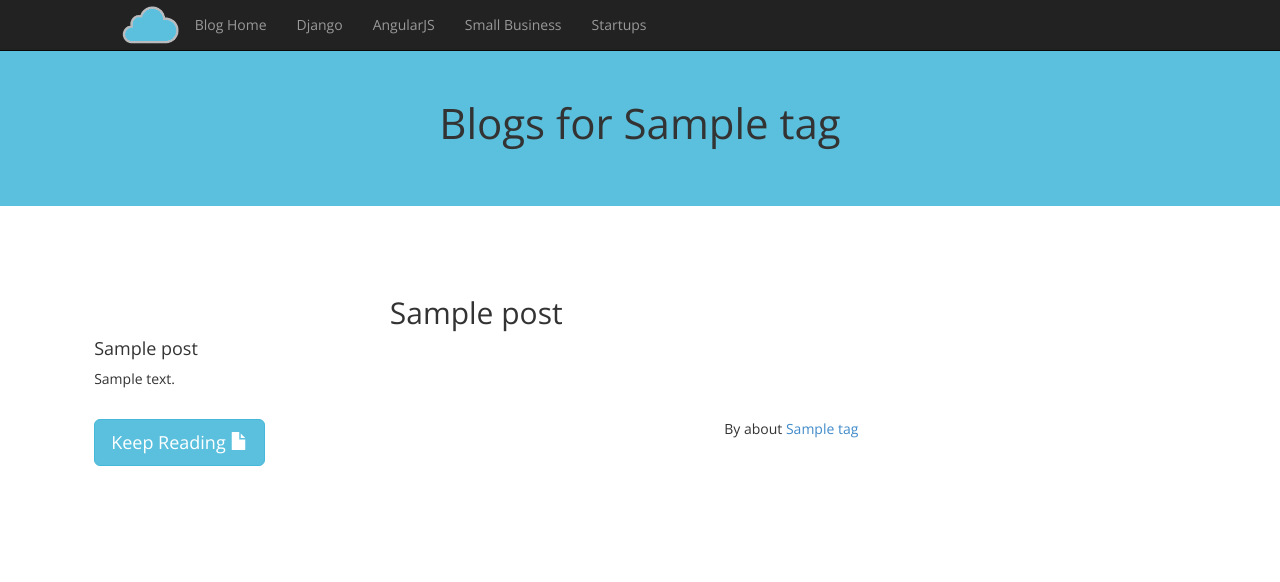
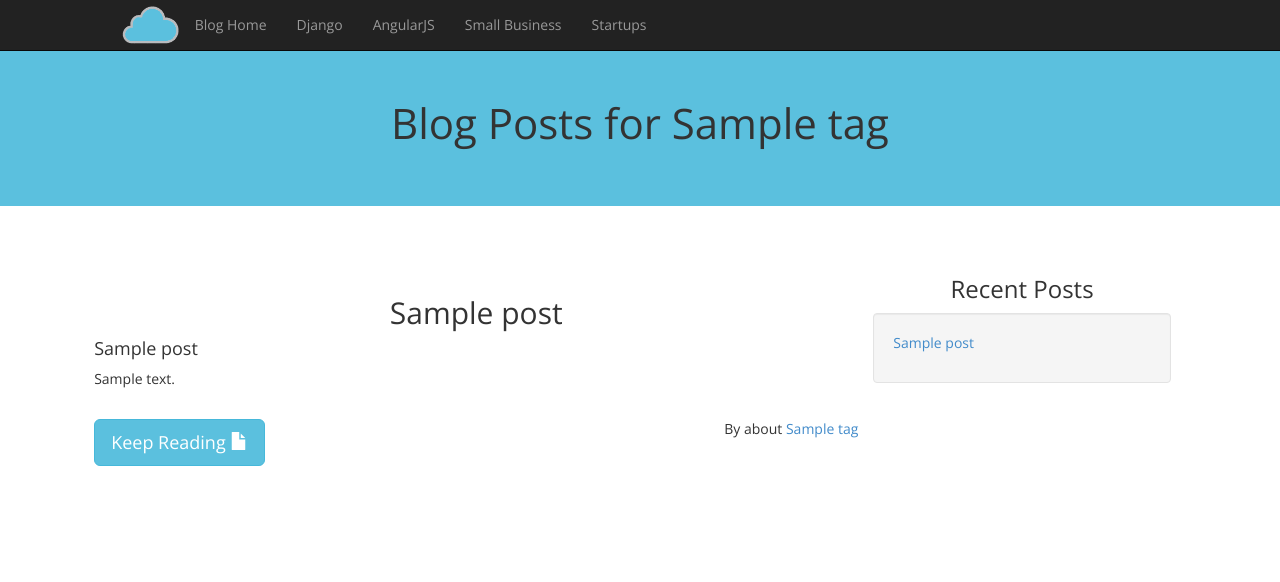
Before and after one commit to azul-cloud/public, a Django app: a page that uses flowblog/templates/flowblog/content/tag.html in a window 1280 px wide. Shown: the top 582 px of the page. Run offline with Django 3.2, Linux system fonts and the light colour scheme; data comes from the database, SQL or seed files in the repository; tables that the repository leaves empty hold one stand-in row (values such as "Sample post"); parts of the project's set-up code (start-up, migrations or seed data) failed here and were passed over; some libraries are stand-ins or nearby versions.

Commit message:
blog tag page design

```diff
--- a/flowblog/templates/flowblog/content/tag.html
+++ b/flowblog/templates/flowblog/content/tag.html
@@ -1,7 +1,7 @@
 {% extends "flowblog/layouts/two_column.html" %}
 
 {% block blog_header %}
-  Blogs for {{ tag }}
+  Blog Posts for {{ tag }}
 {% endblock %}
 
 {% block left_column %}
--- a/flowblog/templates/flowblog/layouts/two_column.html
+++ b/flowblog/templates/flowblog/layouts/two_column.html
@@ -12,7 +12,14 @@
         {% block left_column %}{% endblock %}
       </div>
       <aside class="col-sm-3">
-        {% block right_column %}{% endblock %}
+        {% block right_column %}
+          <h3 class="skinny text-center">Recent Posts</h3>
+          <div class="well">
+            {% with recent_posts as post_list %}
+              {% include "flowblog/include/post_list_compact.html" %}
+            {% endwith %}
+          </div>
+        {% endblock %}
       </aside>
     </div>
   </div>
--- a/flowblog/views.py
+++ b/flowblog/views.py
@@ -52,6 +52,7 @@ class TagListView(SingleObjectMixin, ListView):
         '''
         context = super(TagListView, self).get_context_data(**kwargs)
         context['post_list'] = self.get_queryset()
+        context['recent_posts'] = Post.active_objects.recent()
         return context
 
 
--- a/internal/views.py
+++ b/internal/views.py
@@ -17,7 +17,6 @@ from braces.views import StaffuserRequiredMixin
 
 
 class HomeTemplateView(TemplateView):
-
     template_name = "internal/content/home.html"
 
 
```
Also changed, not shown: flowblog/templates/flowblog/content/post.html (+0 -9 lines).
